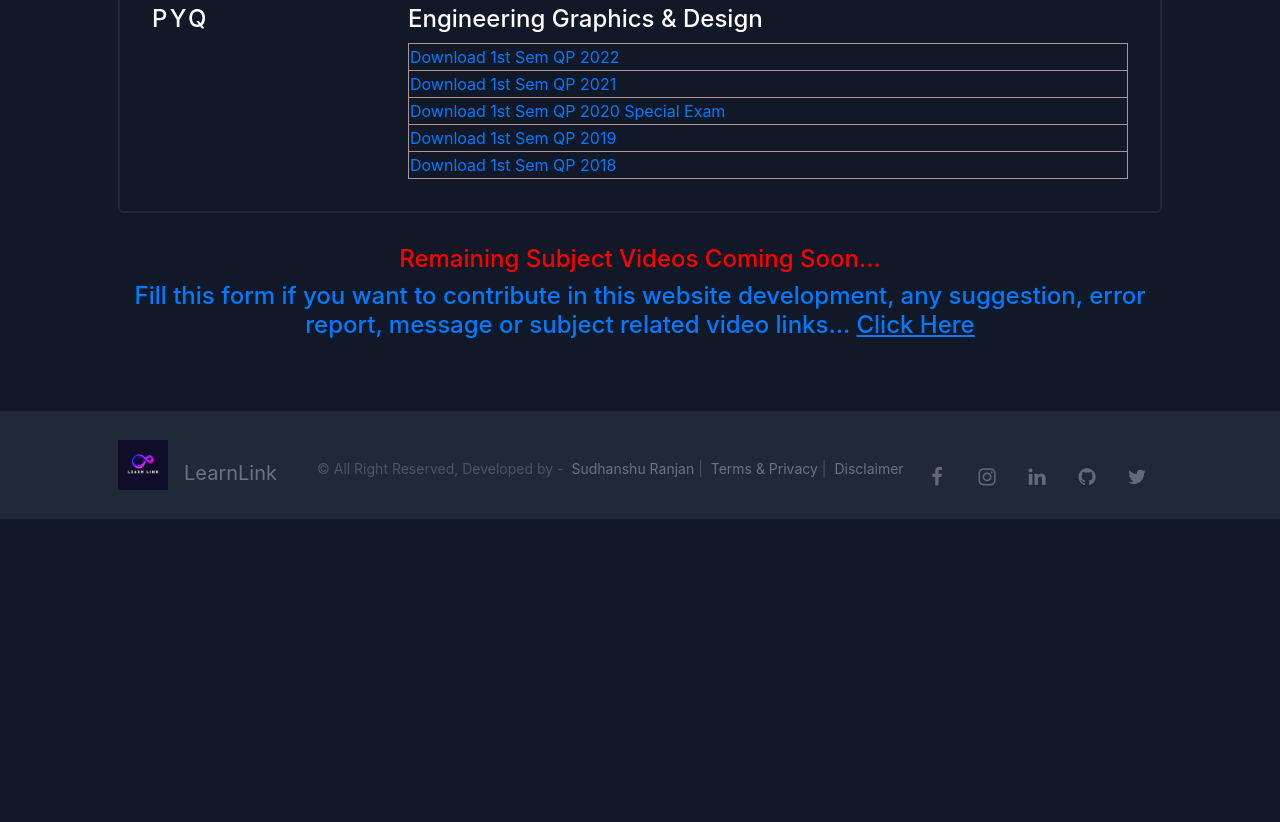
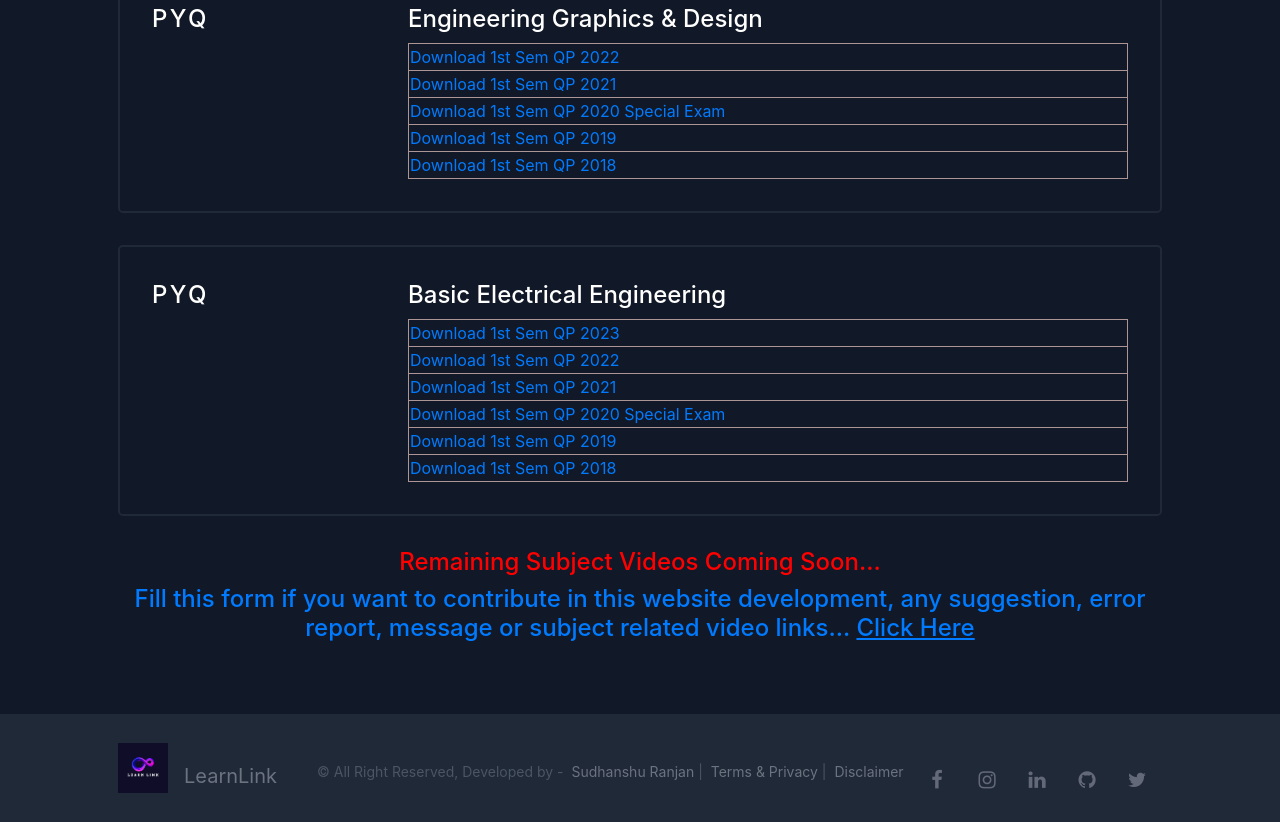
Before and after one commit to dexsrco/LearnLink, a plain HTML site: page mech1stsem.html in a window 1280 px wide. Shown: the part 1556-2378 px from the top of the page. Before the commit the page ends 2075 px from the top, so only its background shows below. Drawn offline with nearby package versions, Linux system fonts and the light colour scheme; a script that the page names is missing.

Commit message:
Update mech1stsem.html

```diff
--- a/mech1stsem.html
+++ b/mech1stsem.html
@@ -348,6 +348,67 @@
 
         <!-- Module Change End -->
 
+                  <!-- Module Change -->
+
+
+        <div class="p-8 pl-8 my-8 flex border-2 rounded-lg border-gray-800 flex flex-wrap md:flex-no-wrap">
+
+            <div class="md:w-64 md:mb-0 mb-6 flex-shrink-0 flex flex-col">
+                <span class="text-2xl tracking-widest font-medium title-font text-white mb-2">PYQ</span>
+            </div>
+            <div class="md:flex-grow">
+                <h2 class="text-2xl font-medium text-white title-font mb-2">Basic Electrical Engineering
+                </h2>
+                <table style="width:100%">
+
+                     <tr>
+                        <td>
+                            <a href="https://drive.google.com/file/d/1jqyH_WP-B7RAD8lNE_SdnE7WGVfnCLJm/view?usp=drive_link"
+                                target="_blank">Download 1st Sem QP 2023</a>
+                        </td>
+                    </tr>
+
+                    <tr>
+                        <td>
+                            <a href="https://drive.google.com/file/d/1naQ-8ZMFQQpt6n27et6r9bkwGdmvgKP2/view?usp=drive_link"
+                                target="_blank">Download 1st Sem QP 2022</a>
+                        </td>
+                    </tr>
+                    <tr>
+                        <td>
+                            <a href="https://drive.google.com/file/d/19w10A7X9pRZ8crZkrSFDFBbm2Q8hD5uR/view?usp=drive_link"
+                                target="_blank">Download 1st Sem QP 2021</a>
+                        </td>
+                    </tr>
+
+                     <tr>
+                        <td>
+                            <a href="https://drive.google.com/file/d/1SJRpalE0Cjae1Y-GovkZdVsjTfRAeH-U/view?usp=drive_link"
+                                target="_blank">Download 1st Sem QP 2020 Special Exam</a>
+                        </td>
+                    </tr>
+                    <tr>
+                        <td>
+                            <a href="https://drive.google.com/file/d/15ZVQOfKvm9wXViSMIhWbTolHOcyEFZsK/view?usp=drive_link"
+                                target="_blank">Download 1st Sem QP 2019</a>
+                        </td>
+                    </tr>
+
+                     <tr>
+                        <td>
+                            <a href="https://drive.google.com/file/d/1GpSZoTHnOlkLH6ajAbrADv9j4y_zrCm0/view?usp=drive_link"
+                                target="_blank">Download 1st Sem QP 2018</a>
+                        </td>
+                    </tr>
+
+
+                </table>
+            </div>
+        </div>
+
+
+        <!-- Module Change End -->
+
         <h4 style="text-align: center; color: red;">Remaining Subject Videos Coming Soon...</h4>
         <h4 style="text-align: center; color: blue;"><a target="_blank"
                 href="https://docs.google.com/forms/d/e/1FAIpQLScx9Z_X8erTFWPK_Po6RURhS2qUYZj67CbTeyweUnymw3qXWA/viewform?usp=sf_link">Fill
```
